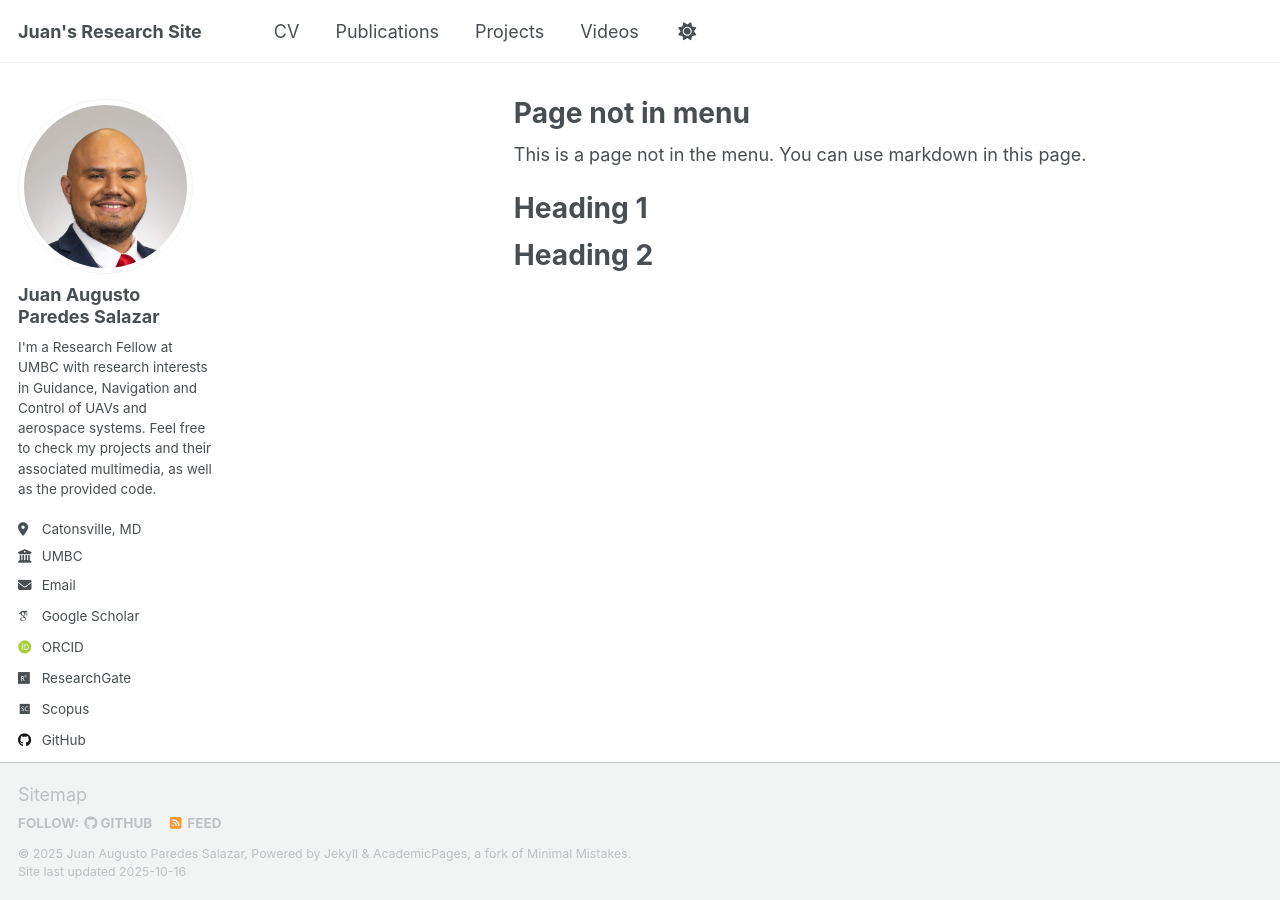
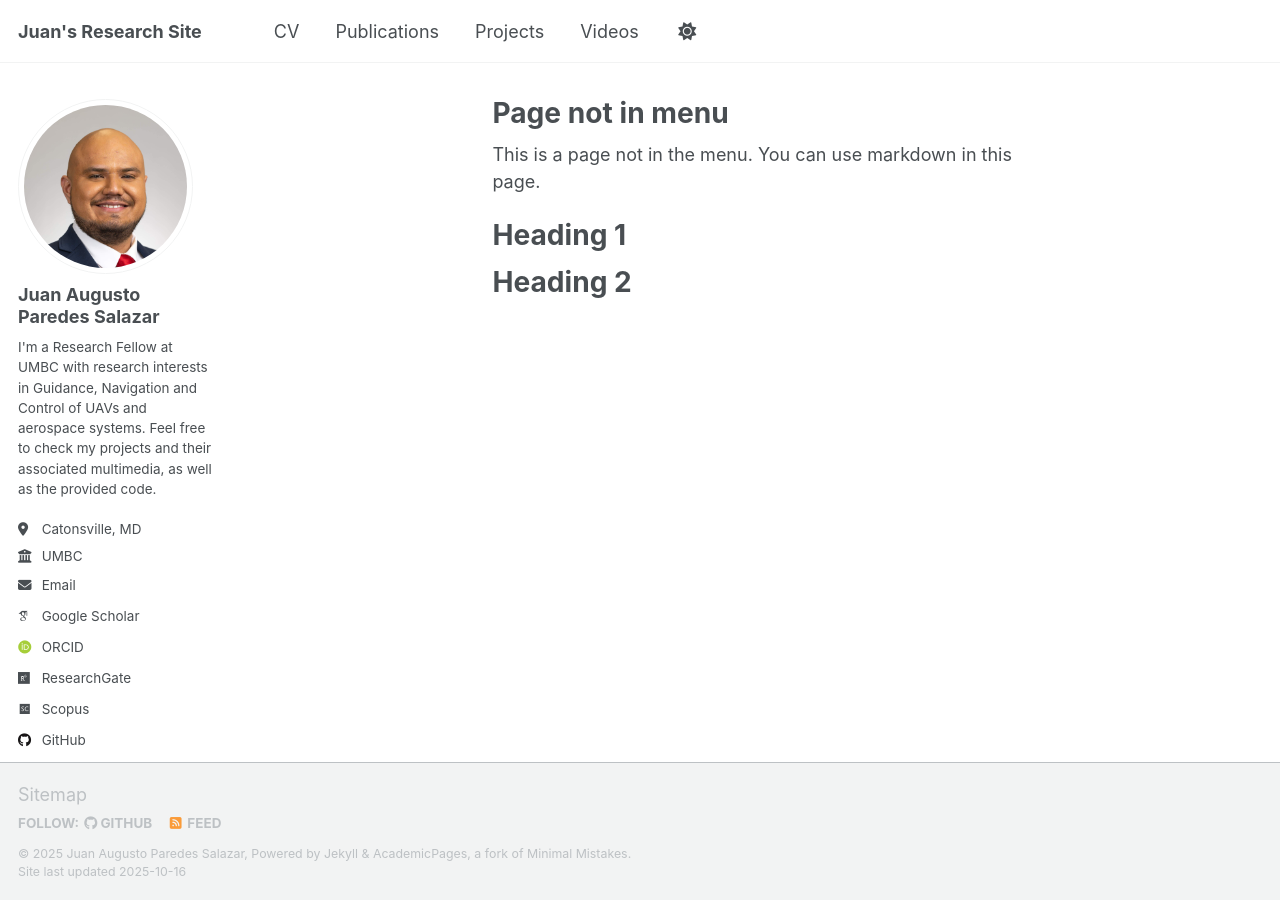
Before and after one commit to JAParedes/JAParedes.github.io, a Jekyll site: the page built from _pages/non-menu-page.md, in a window 1280 px wide. Built offline with Jekyll 4.4.1, drawn with Linux system fonts in a browser that asks for light colours; some web fonts are replaced; a script that is not in the unit is left out.

Commit message:
Alignment test v2

```diff
--- a/_sass/layout/_page.scss
+++ b/_sass/layout/_page.scss
@@ -18,9 +18,9 @@
 
 .page {
   @include breakpoint($large) {
-    @include span(9 of 14 last);
-    @include prefix(0.5 of 14);
-    @include suffix(0.5 of 14);
+    @include span(8 of 12 last);
+    @include prefix(0.5 of 12);
+    @include suffix(2 of 12);
   }
 
   .page__inner-wrap {
```
